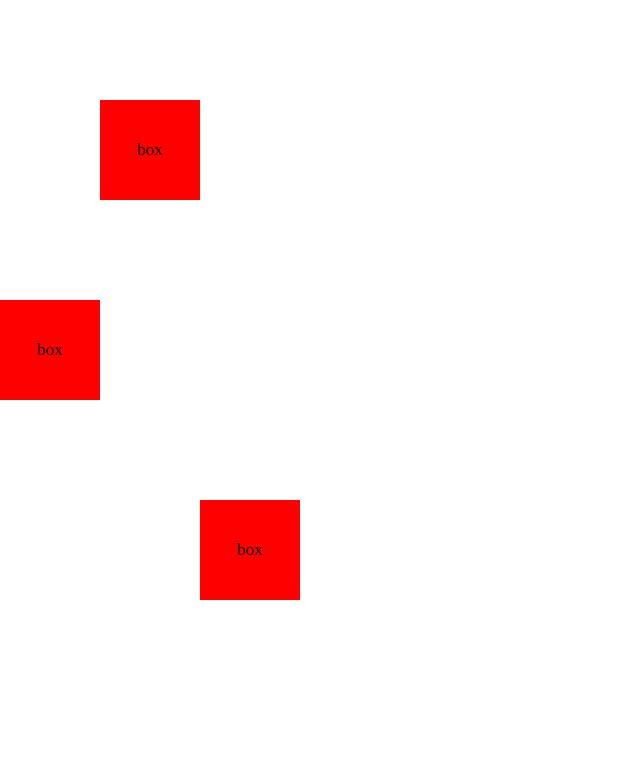
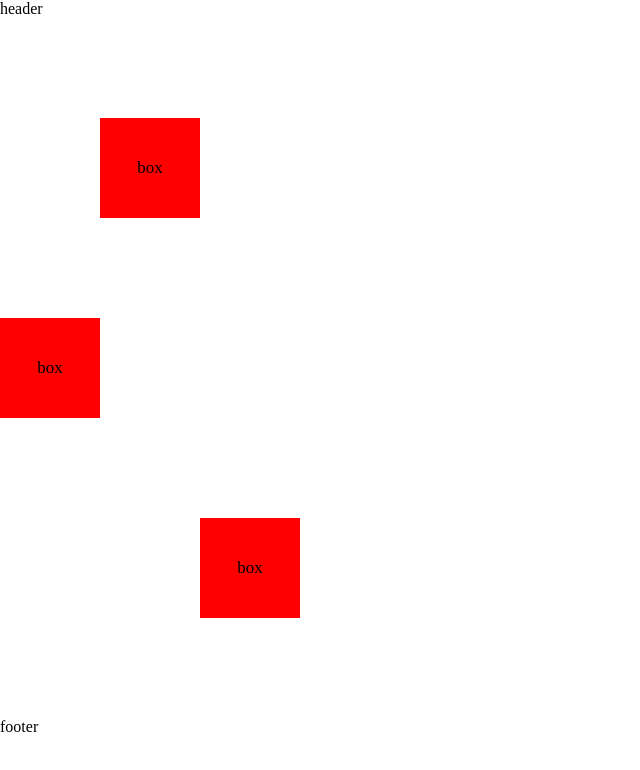
Before and after one commit to kkaminipin/test241211, a plain HTML site: page index.html in a window 1280 px wide. Shown: the whole page, without its empty margins (0-640 px from the left). Drawn offline with nearby package versions, Linux system fonts and the light colour scheme.

Commit message:
header footer 타이틀 추가

```diff
--- a/index.html
+++ b/index.html
@@ -11,13 +11,13 @@
   </head>
   <body>
     <div class="wrap">
-      <header class="header"></header>
+      <header class="header">header</header>
       <main class="container">
         <div class="box box1">box</div>
         <div class="box box2">box</div>
         <div class="box box3">box</div>
       </main>
-      <footer class="footer"></footer>
+      <footer class="footer">footer</footer>
     </div>
   </body>
 </html>
```
